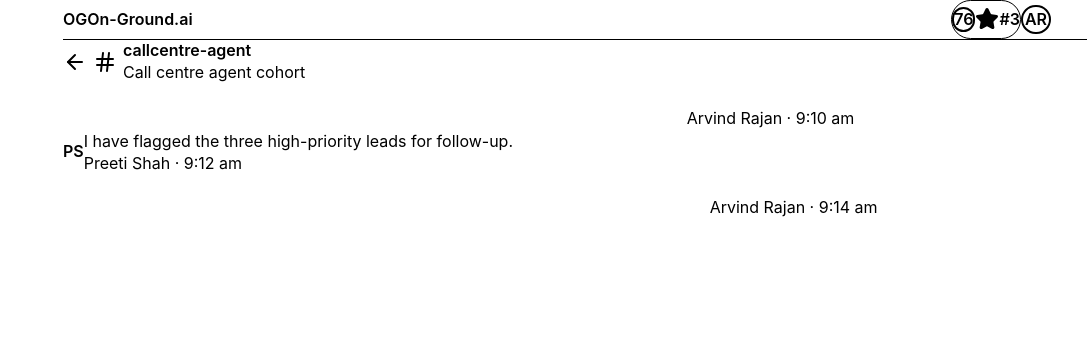
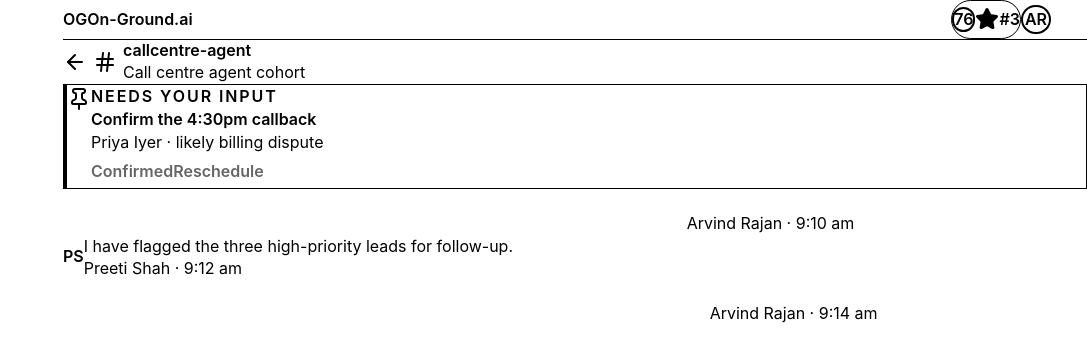
Before and after one commit to Sivaani-Janaswamy/oga-callcentre-app, a React (Vite) app: page /pulse/channel_01 in a window 1280 px wide. Shown: the top 362 px of the page, without its empty margins (193-1280 px from the left). Built offline with nearby package versions, Linux system fonts and the light colour scheme.

Commit message:
feat(pulse): add pinned needs input card

```diff
--- /dev/null
+++ b/src/components/pulse/NeedsInputCard.tsx
@@ -0,0 +1,44 @@
+import { Pin } from 'lucide-react';
+import type { NeedsInput } from '../../data/types';
+import { Card } from '../ui/Card';
+
+export function NeedsInputCard({
+  needsInput,
+  onAnswer,
+}: {
+  needsInput: NeedsInput;
+  onAnswer?: (answer: string) => void;
+}): JSX.Element {
+  const answered = needsInput.status === 'answered';
+
+  return (
+    <Card className="mt-5 border-l-4 border-l-warning bg-warning-soft">
+      <div className="flex items-start gap-3">
+        <Pin className="mt-0.5 h-4 w-4 shrink-0 text-warning" />
+        <div className="min-w-0 flex-1">
+          <p className="text-11 font-semibold uppercase tracking-[0.12em] text-text-muted">
+            Needs your input
+          </p>
+          <p className="mt-1 text-13 font-semibold text-text">{needsInput.title}</p>
+          <p className="mt-1 text-11 text-text-muted">{needsInput.subtitle}</p>
+          <div className="mt-3 flex flex-wrap gap-2">
+            {needsInput.options.map((option) => (
+              <button
+                key={option}
+                type="button"
+                disabled={answered || onAnswer === undefined}
+                onClick={() => onAnswer?.(option)}
+                className="rounded-md bg-white px-3 py-1.5 text-11 font-semibold text-text disabled:cursor-not-allowed disabled:opacity-60"
+              >
+                {option}
+              </button>
+            ))}
+          </div>
+          {answered && (
+            <p className="mt-2 text-11 font-semibold text-success">Answer saved: {needsInput.answer}</p>
+          )}
+        </div>
+      </div>
+    </Card>
+  );
+}
--- a/src/components/pulse/PulseChannelPage.tsx
+++ b/src/components/pulse/PulseChannelPage.tsx
@@ -3,6 +3,7 @@ import { useParams } from 'react-router-dom';
 import { useAsync } from '../../hooks/useAsync';
 import { getChannel } from '../../services/api';
 import { DashboardError, DashboardLoading } from '../dashboard/DashboardState';
+import { NeedsInputCard } from './NeedsInputCard';
 import { PulseChannelHeader } from './PulseChannelHeader';
 import { MessageList } from './MessageList';
 
@@ -27,6 +28,7 @@ export function PulseChannelPage(): JSX.Element {
   return (
     <section>
       <PulseChannelHeader channel={data.channel} />
+      {data.needsInput && <NeedsInputCard needsInput={data.needsInput} />}
       <MessageList messages={data.messages} />
     </section>
   );
```
